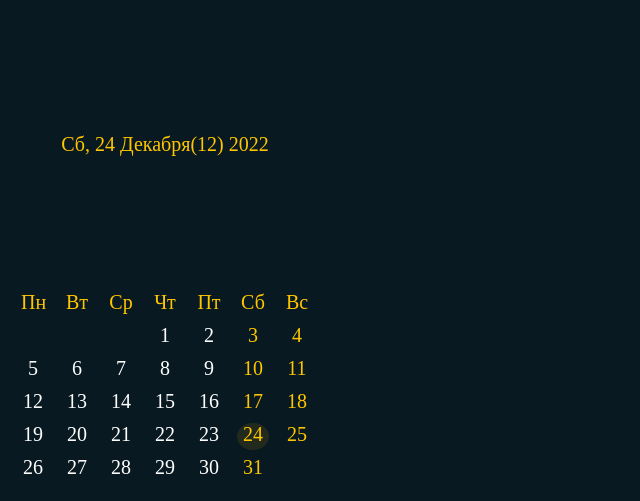
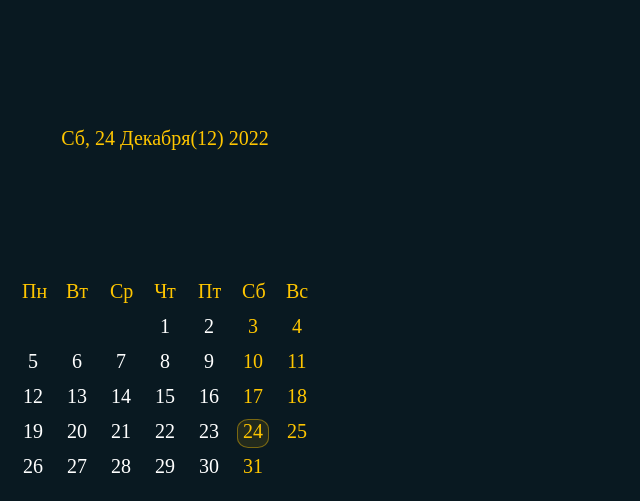
Before and after one commit to igorbord/usefulScripts, a PHP site: page / in a window 1280 px wide. Shown: the part 299-800 px from the top of the page, without its empty margins (0-640 px from the left). Run offline with PHP 8.4, Linux system fonts and the light colour scheme.

Commit message:
Clock. Исправлена рамка активного дня

```diff
--- a/myLittleProgramms/chromePlagins/clock/css/style.css
+++ b/myLittleProgramms/chromePlagins/clock/css/style.css
@@ -123,6 +123,7 @@ body {
     margin: 3px 6px;
     padding: 0 4px 4px 4px;
     /* padding: 0 4px 3px 2px; */
+    border: 1px solid transparent;
     width: 32px;
     text-align: center;
 }
@@ -132,7 +133,7 @@ body {
 }
 
 .calendar .active {
-    /* border: 1px solid #ffc600; */
+    border: 1px solid rgba(255, 198, 0, 0.4) !important;
     background-color: rgba(255, 198, 0, 0.1);
-    border-radius: 50%;
+    border-radius: 35%;
 }
```
